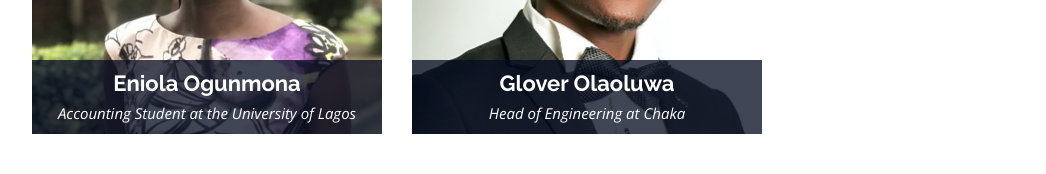
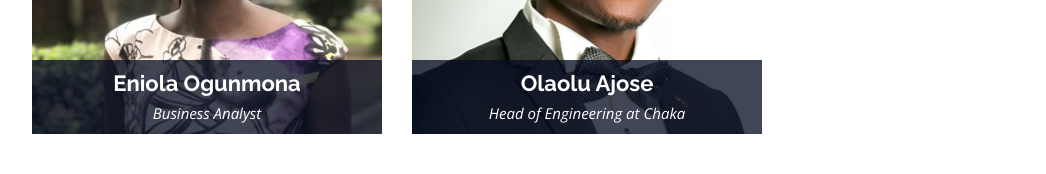
Before and after one commit to ECX-Unilag/finale, a plain HTML site: page index.html in a window 1280 px wide. Shown: the part 1903-2077 px from the top of the page, without its empty margins (53-1099 px from the left). Drawn offline with nearby package versions, Linux system fonts and the light colour scheme.

Commit message:
Update index.html

```diff
--- a/index.html
+++ b/index.html
@@ -167,7 +167,7 @@
               <img src="img/speakers/Eniola.jpg" alt="Speaker 3" class="img-fluid">
               <div class="details">
                 <h3><a href="">Eniola Ogunmona</a></h3>
-                <p>Accounting Student at the University of Lagos</p>
+                <p>Business Analyst</p>
                 <div class="social">
                   <!-- <a href=""><i class="fa fa-twitter"></i></a>
                   <a href=""><i class="fa fa-facebook"></i></a>
@@ -181,7 +181,7 @@
             <div class="speaker">
               <img src="img/speakers/olaolu-ajose.jpg" alt="Speaker 4" class="img-fluid">
               <div class="details">
-                <h3><a href="">Glover Olaoluwa</a></h3>
+                <h3><a href="">Olaolu Ajose</a></h3>
                 <p>Head of Engineering at Chaka</p>
                 <div class="social">
                   <!-- <a href=""><i class="fa fa-twitter"></i></a>
```
